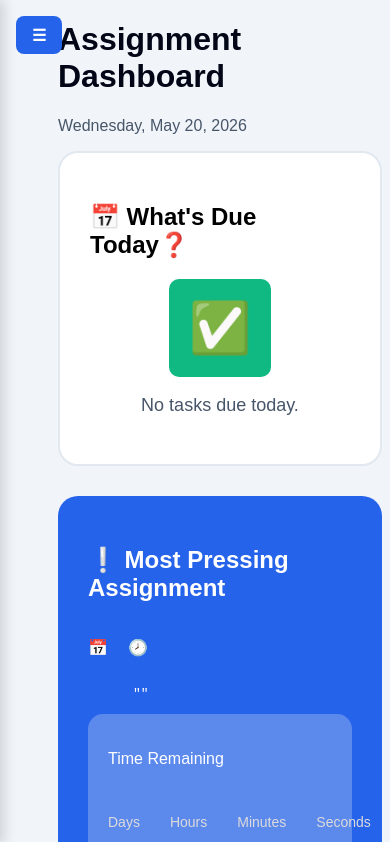
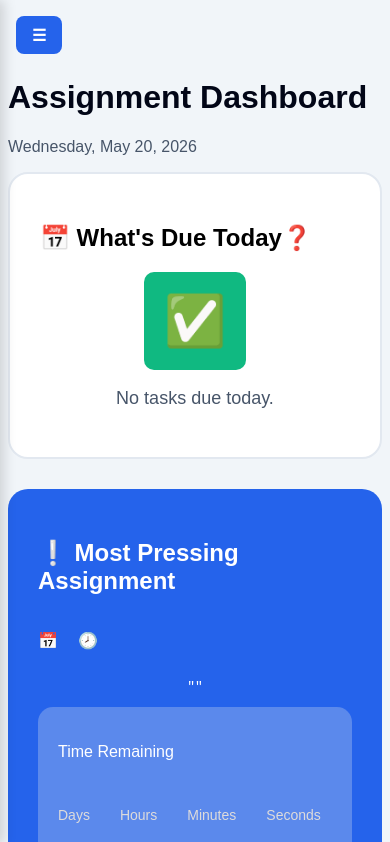
Before and after one commit to Dav-cods/Assignment-Tracker, a React (Vite) app: page / in a window 390 px wide. Shown: the top 842 px of the page. Built offline with nearby package versions, Linux system fonts and the light colour scheme.

Commit message:
Removed left padding for mobile design

```diff
--- a/src/App.css
+++ b/src/App.css
@@ -16,6 +16,7 @@
 
 body {
     font-family: sans-serif;
+    padding-top: 50px;
     padding-left: 300px;
     padding-bottom: 50px;
     background-color: var(--background);
@@ -27,6 +28,6 @@ body {
 
 @media (max-width: 768px) {
     body {
-        padding-left: 50px;
+        padding-left: 0;
     }
 }
--- a/src/CSS Files/Dashboard.css
+++ b/src/CSS Files/Dashboard.css
@@ -115,6 +115,11 @@ TASK SECTION */
   font-size: 20px;
   font-weight: bold;
   margin-bottom: 0px;
+}
+.dash .pressing .desc {
+  width: 40%;
+  text-align: center;
+  font-family: monospace;
 }
 .dash .pressing .time-remaining-div {
   background-color: #5b89ec;
@@ -275,3 +280,13 @@ SECTION
   border-radius: 20px;
   color: white;
 }
+
+/* RESPONSIVE DESIGN=============
+==========================
+================== */
+
+@media (max-width: 768px) {
+  .dash .pressing .desc {
+    width: 100%;
+  }
+}
--- a/src/CSS Files/checked.css
+++ b/src/CSS Files/checked.css
@@ -134,3 +134,13 @@ hr {
     background-color: #d8f8ed;
     cursor: pointer;
 }
+
+@media (max-width: 768px) {
+    .checked {
+        width: 100%;
+    }
+
+    .checked .undone-task {
+        grid-template-columns: 2fr 2fr 1fr;
+    }
+}
--- a/src/Dashboard.jsx
+++ b/src/Dashboard.jsx
@@ -64,7 +64,7 @@ function Dashboard ({tasks, todayTasks, mostPressingTask, undoneTasks, upcomingT
                    <p>🕗 {mostPressingTask?.realTime}</p>
                    <p className={`difficulty ${mostPressingTask?.difficulty}`}>{mostPressingTask?.difficulty}</p>
                </div>
-               <p style={{ width: '40%', textAlign: 'center', fontFamily: 'monospace' }}>"{mostPressingTask?.details}"</p>
+               <p className='desc'>"{mostPressingTask?.details}"</p>
                <div className="time-remaining-div">
                    <p>Time Remaining</p>
                    <div className="clock">
--- a/src/Navbar.jsx
+++ b/src/Navbar.jsx
@@ -17,9 +17,9 @@ function Navbar () {
                     <button onClick={() => {setIsOpen(false)}} className="close-btn">X</button>
                 </div>
                 <ul>
-                    <li><Link to="/">Dashboard</Link></li>
-                    <li><Link to="/create">New Assignment</Link></li>
-                    <li><Link to="/checked">Completed Tasks✅❓</Link></li>
+                    <li onClick={() => {setIsOpen(false)}}><Link to="/">Dashboard</Link></li>
+                    <li onClick={() => {setIsOpen(false)}}><Link to="/create">New Assignment</Link></li>
+                    <li onClick={() => {setIsOpen(false)}}><Link to="/checked">Completed Tasks✅❓</Link></li>
                 </ul>
             </nav>
         </div>
```
